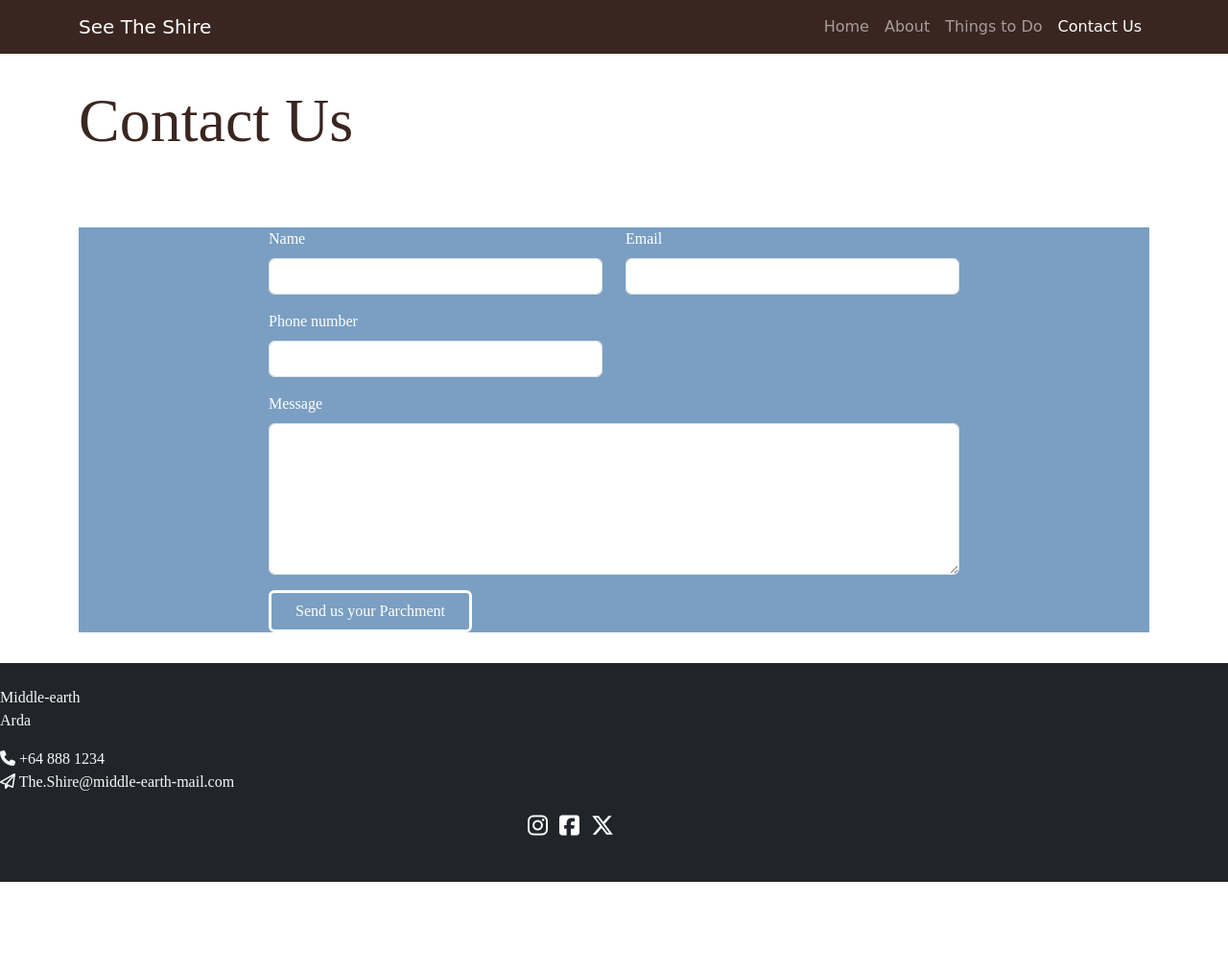
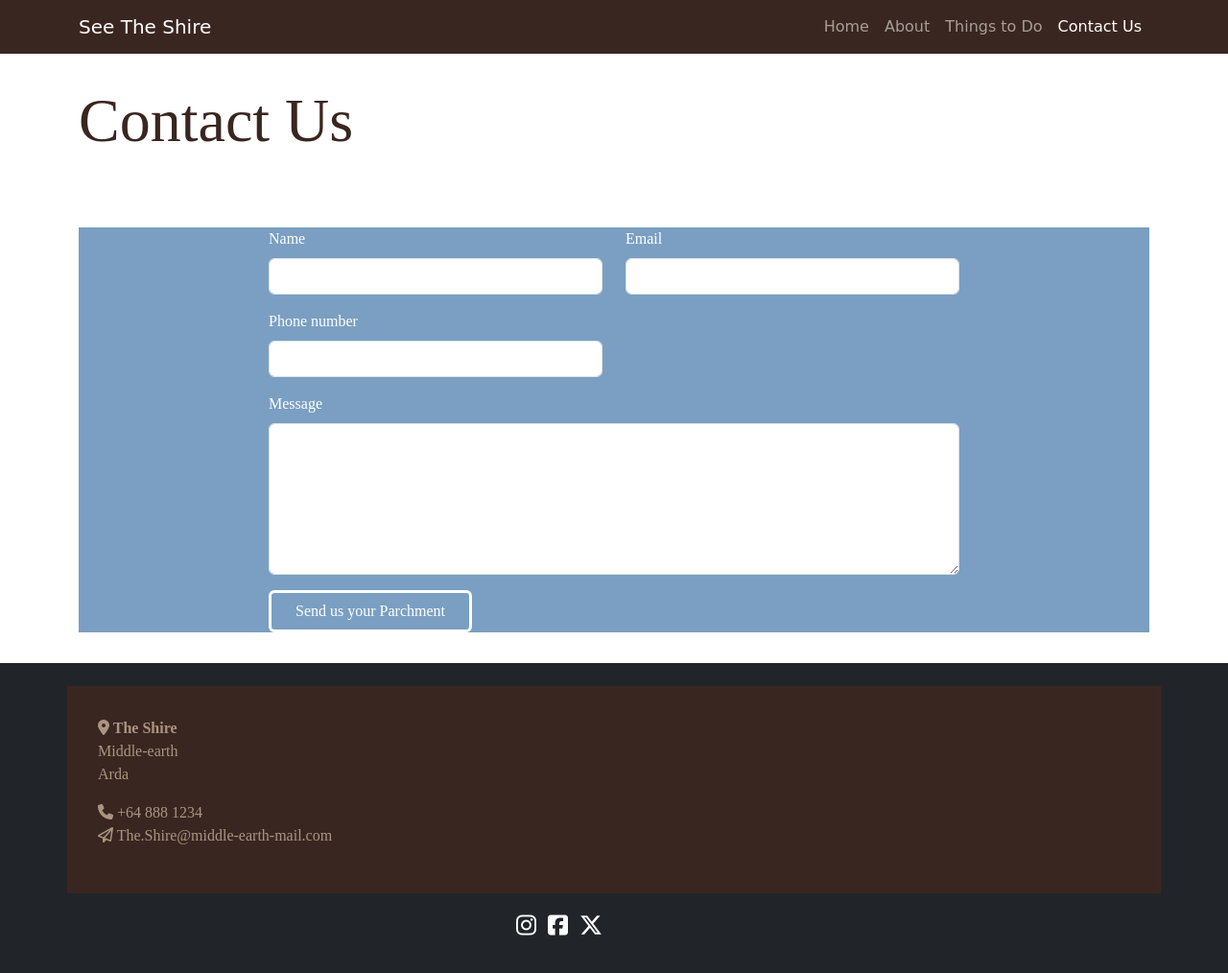
Before and after one commit to kbourke92/See-The-Shire, a plain HTML site: page contact-us.html in a window 1280 px wide. Shown: the whole page at 96% size. Before the commit the page ends 919 px from the top, so only its background shows below. Drawn offline with nearby package versions, Linux system fonts and the light colour scheme; a web font is replaced by a local one.

Commit message:
fix contact-us errors

```diff
--- a/contact-us.html
+++ b/contact-us.html
@@ -66,7 +66,7 @@
 
     <!-- Main Element Holiding Key sections of the page-->
     <main>
-        <section id="contact-form" class="container section">
+        <div id="contact-form" class="container section">
             <div id="booking-form-left" class="container section">
                 <div class="row justify-content-center">
                     <div class="col-12 col-md-8">
@@ -95,23 +95,23 @@
                     </div>
                 </div>
             </div>
-        </section>
+        </div>
     </main>
 
 
     <!-- Footer -->
     <!-- mt-auto added to push footer down the page -->
-    <footer class="mt-auto bg-dark text-light py-4 footer-group">
-        <div class="col-md-6 mb-3" id="footer-address">
+    <footer class="mt-auto bg-dark text-light py-4" id="footer-group">
+        <div class="container">
+            <div class="row">
+                <div class="col-md-6 mb-3" id="footer-group">
                     <address>
-                <div class="col-md-6 mb-3 footer-group">
+                        <strong><i class="fa-solid fa-location-dot"></i> The Shire</strong><br>
                         Middle-earth<br>
                         Arda
                     </address>
                     <p><i class="fa-solid fa-phone"></i> +64 888 1234<br>
                         <i class="fa-regular fa-paper-plane"></i> The.Shire@middle-earth-mail.com
-            </p>
-        </div>
                     </p>
                 </div>
                 <div class="col-md-6 mb-3 d-flex align-items-center justify-content-md-end footer-group">
@@ -133,8 +133,8 @@
 
 
     <!-- Bootstrap Javascript-->
-    <script src="https://cdn.jsdelivr.net/npm/bootstrap@5.3.7/dist/js/bootstrap.bundle.min.js"
-        integrity="sha384-1CmrxMRARb6aLqgBO7yyAxTOQE2AKb9GfXnEw3w5n1l3p1rj6w1KQe5p6Q5Q5Q5Q"
+    <script src="https://cdn.jsdelivr.net/npm/bootstrap@5.0.2/dist/js/bootstrap.bundle.min.js"
+        integrity="sha384-MrcW6ZMFYlzcLA8Nl+NtUVF0sA7MsXsP1UyJoMp4YLEuNSfAP+JcXn/tWtIaxVXM"
         crossorigin="anonymous"></script>
 
     <!-- Font Awesome Kit-->
```
Lines whose indentation alone changed are shown as unchanged.
